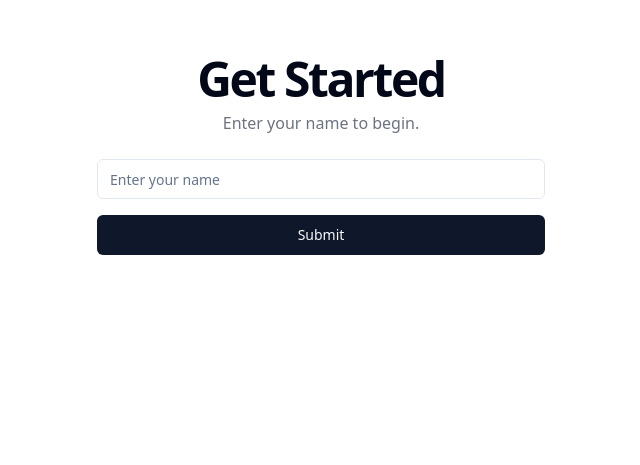
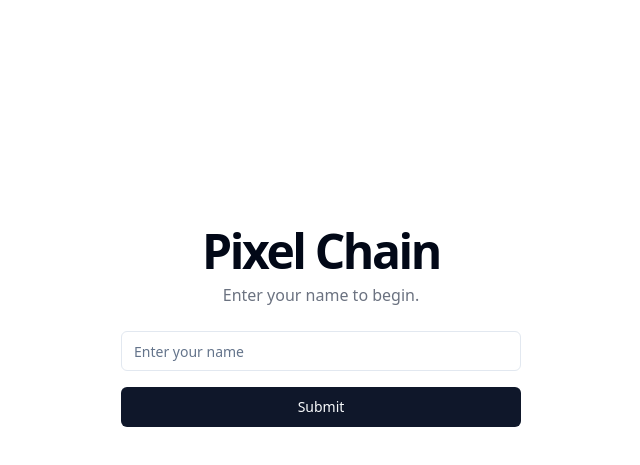
Before and after one commit to sairash/pixel-chain, a React (Vite) app: page / in a window 1280 px wide. Shown: the part 105-570 px from the top of the page, without its empty margins (319-959 px from the left). Built offline with nearby package versions, Linux system fonts and the light colour scheme.

Commit message:
setup:router dom

```diff
--- a/package.json
+++ b/package.json
@@ -14,9 +14,13 @@
     "autoprefixer": "^10.4.19",
     "class-variance-authority": "^0.7.0",
     "clsx": "^2.1.1",
+    "localforage": "^1.10.0",
     "lucide-react": "^0.378.0",
+    "match-sorter": "^6.3.4",
     "react": "^18.2.0",
     "react-dom": "^18.2.0",
+    "react-router-dom": "^6.23.0",
+    "sort-by": "^1.2.0",
     "tailwind-merge": "^2.3.0",
     "tailwindcss-animate": "^1.0.7"
   },
--- a/src/App.tsx
+++ b/src/App.tsx
@@ -1,11 +1,14 @@
 
 import './App.css'
 import Firstpage from './pages/FIrstpage'
+
 
 function App() {
 
   return (
     <>
+
+
 <Firstpage />
 
 
--- a/src/main.tsx
+++ b/src/main.tsx
@@ -1,10 +1,21 @@
-import React from 'react'
-import ReactDOM from 'react-dom/client'
-import App from './App.tsx'
-import './index.css'
+import React from "react";
+import ReactDOM from "react-dom/client";
+import App from "./App.tsx";
+import "./index.css";
 
-ReactDOM.createRoot(document.getElementById('root')!).render(
+import { createBrowserRouter, RouterProvider } from "react-router-dom";
+import "./index.css";
+import SecondPage from "./pages/SecondPage.tsx";
+
+const router = createBrowserRouter([
+  {
+    path: "/",
+    element: <App />,
+  },
+  { path: "/events", element: <SecondPage /> },
+]);
+ReactDOM.createRoot(document.getElementById("root")!).render(
   <React.StrictMode>
-    <App />
-  </React.StrictMode>,
-)
+    <RouterProvider router={router} />
+  </React.StrictMode>
+);
--- a/src/pages/FIrstpage.tsx
+++ b/src/pages/FIrstpage.tsx
@@ -1,23 +1,35 @@
-import { Button } from "../components/ui/button"
-import { Input } from "../components/ui/input"
+import { Button } from "../components/ui/button";
+import { Input } from "../components/ui/input";
 
-const Firstpage = ()=>{
-   return( <section className="w-full py-12 md:py-24 lg:py-32">
+const Firstpage = () => {
+  return (
+    <div className="flex items-center justify-center h-screen">
+      <section className="w-full max-w-md py-12 md:py-24 lg:py-32">
         <div className="container px-4 md:px-6">
-      <div className="mx-auto max-w-md space-y-6 text-center">
+          <div className="space-y-6 text-center">
             <div className="space-y-2">
-          <h2 className="text-3xl font-bold tracking-tighter sm:text-4xl md:text-5xl">Get Started</h2>
-          <p className="text-gray-500 dark:text-gray-400">Enter your name to begin.</p>
+              <h2 className="text-3xl font-bold tracking-tighter sm:text-4xl md:text-5xl">
+                Pixel Chain
+              </h2>
+              <p className="text-gray-500 dark:text-gray-400">
+                Enter your name to begin.
+              </p>
             </div>
             <form className="space-y-4">
-          <Input className="w-full" placeholder="Enter your name" type="text" />
+              <Input
+                className="w-full"
+                placeholder="Enter your name"
+                type="text"
+              />
               <Button className="w-full" type="submit">
                 Submit
               </Button>
             </form>
           </div>
         </div>
-  </section>)
-}
+      </section>
+    </div>
+  );
+};
 
-export default Firstpage
+export default Firstpage;
```
Also changed, not shown: 1 other file (tests, documents, lock files or other folders). Lines whose indentation alone changed are shown as unchanged.
